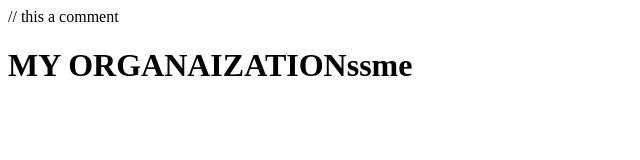
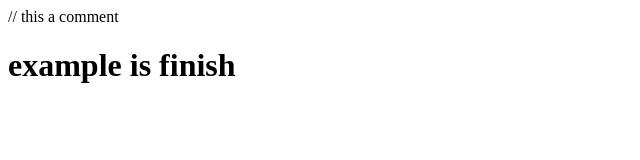
Before and after one commit to abdallaelnjoomi/maamoon_organization, a plain HTML site: page index.html in a window 1280 px wide. Shown: the whole page, without its empty margins (0-640 px from the left). Drawn offline with Linux system fonts and the light colour scheme.

Commit message:
last changes

```diff
--- a/index.html
+++ b/index.html
@@ -11,7 +11,7 @@
     // this a comment
 
     <head></head>
-    <h1>MY ORGANAIZATIONssme</h1>
+    <h1>example is finish</h1>
 </body>
 
 </html>
```
